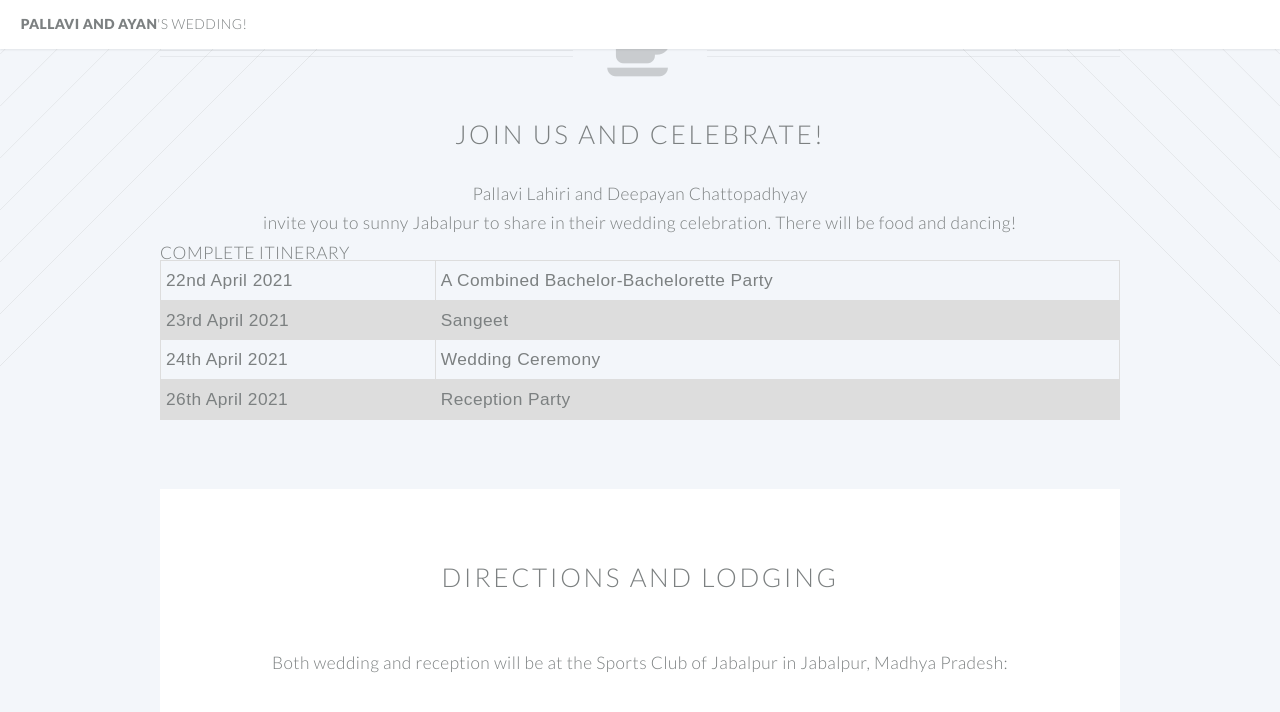
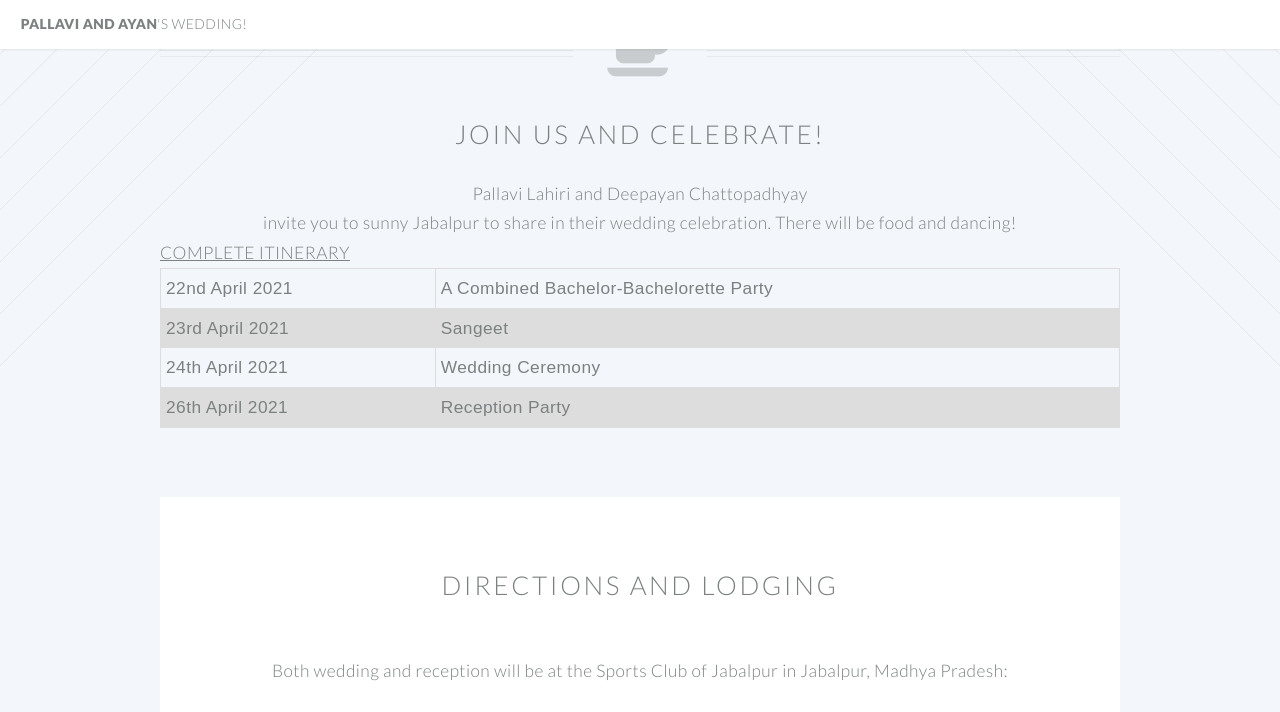
Before and after one commit to deepayanchattopadhyay/test, a Jekyll site: the page built from index.html, in a window 1280 px wide and 1400 px high, scrolled down 745 px. Shown: the top 712 px of the window. Built offline with Jekyll 4.4.1, drawn with Linux system fonts in a browser that asks for light colours; grey boxes are pictures that could not be loaded.

Commit message:
itenarary updated

```diff
--- a/index.html
+++ b/index.html
@@ -42,12 +42,12 @@ layout: page
 						h4 {
 						  margin-top: 3px;
 						  text-align: left;
-						  margin-bottom: -6px;
+						  margin-bottom: 2px;
 						}
 
 						</style>
 						<td style="width:427px;">
-						<h4>Complete Itinerary</h4>
+						<h4><u>Complete Itinerary</u></h4>
 						<style>
 
 						table {
```
